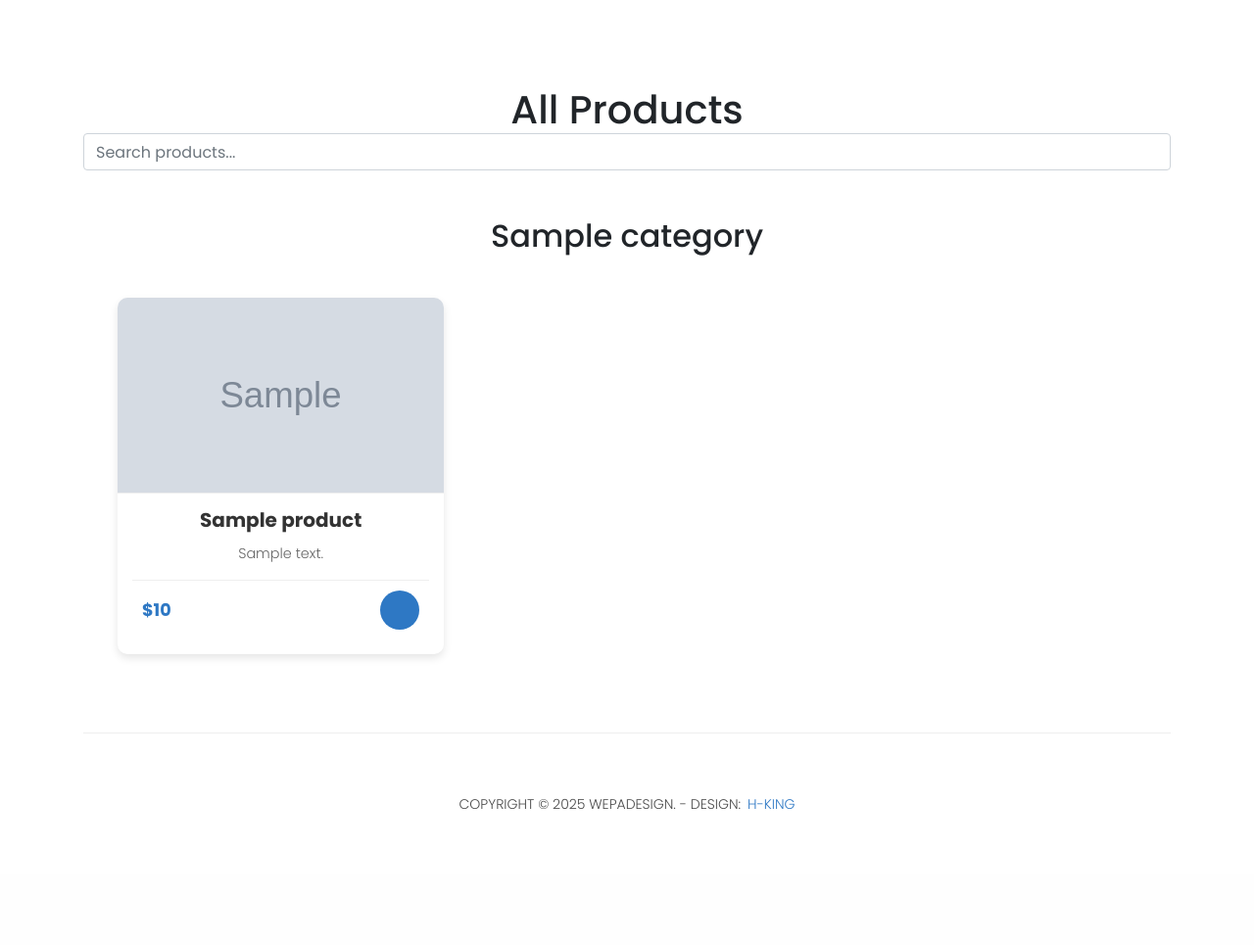
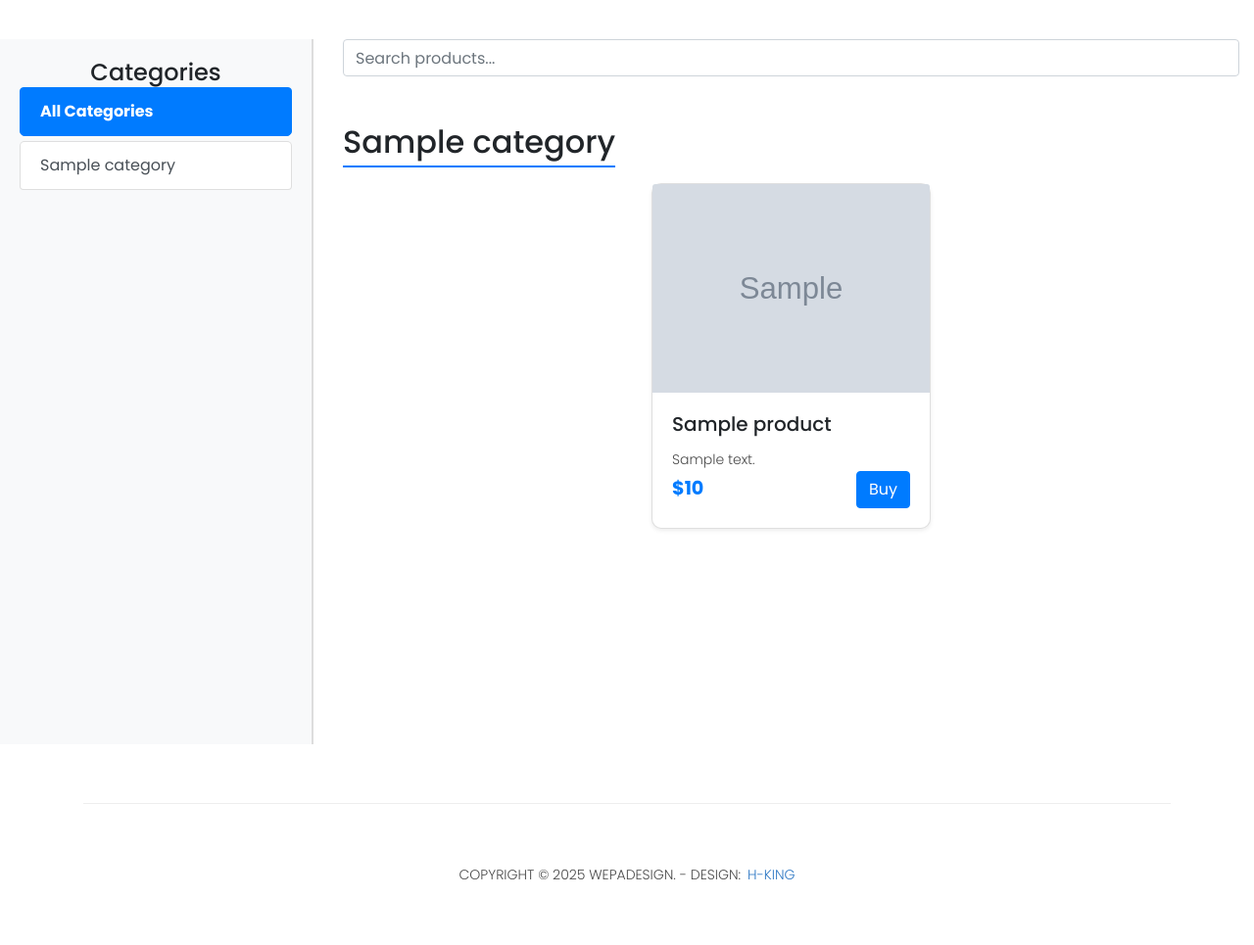
Before and after one commit to lma3ti/Machines-Tools, a Node server app: page /allproducts in a window 1280 px wide. Shown: the part 80-1045 px from the top of the page at 98% size. Before the commit the page ends 906 px from the top, so only its background shows below. Run offline with Node 20, Linux system fonts and the light colour scheme; tables that the repository leaves empty hold one stand-in row (values such as "Sample post"); grey boxes marked "Sample" are stand-in pictures; some libraries are stand-ins or nearby versions.

Commit message:
update  all products

```diff
--- a/assets/css/templatemo-sixteen.css
+++ b/assets/css/templatemo-sixteen.css
@@ -1084,9 +1084,10 @@ footer .inner-content p a {
 	}
 }
 
-/*allproducts.css*/
+/*allproducts.css
 
-/* Product Grid Layout */
+
+
 .product-grid {
     display: grid;
     grid-template-columns: repeat(3, 1fr);
@@ -1096,17 +1097,17 @@ footer .inner-content p a {
 
 @media (max-width: 768px) {
     .product-grid {
-        grid-template-columns: repeat(2, 1fr);  /* 2 columns on smaller screens */
+        grid-template-columns: repeat(2, 1fr);  /* 2 columns on smaller screens
     }
 }
 
 @media (max-width: 480px) {
     .product-grid {
-        grid-template-columns: 1fr;  /* 1 column on very small screens */
+        grid-template-columns: 1fr;  /* 1 column on very small screens
     }
 }
 
-/* Product Card Styling */
+/* Product Card Styling
 .product-card {
     background: #fff;
     border-radius: 10px;
@@ -1193,10 +1194,10 @@ footer .inner-content p a {
     opacity: 0;
 }
 
-/* Delay animations for each card */
+
 .product-card:nth-child(1) { animation-delay: 0.1s; }
 .product-card:nth-child(2) { animation-delay: 0.2s; }
 .product-card:nth-child(3) { animation-delay: 0.3s; }
 .product-card:nth-child(4) { animation-delay: 0.4s; }
 
-/*allproducts.css*/
+allproducts.css*/
--- a/views/allproducts.ejs
+++ b/views/allproducts.ejs
@@ -1,26 +1,39 @@
-<%- include('parts/top.ejs')%>
-<br><br><br><br><br><br><br>
-<h1 class="text-center">All Products</h1>
-<div class="container">
-  <div class="search-bar mb-5">
+<%- include('parts/top.ejs') %>
+<br><br><br>
+<div class="container-fluid mt-5">
+    <div class="row">
+        <!-- Sidebar (Catégories) -->
+        <div class="col-md-3 sidebar">
+            <h4 class="text-center">Categories</h4>
+            <div class="list-group">
+                <a href="#" class="list-group-item list-group-item-action active" data-category="all">All Categories</a>
+                <% Object.keys(productsByCategory).forEach(category => { %>
+                    <a href="#" class="list-group-item list-group-item-action" data-category="<%= category %>"><%= category %></a>
+                <% }) %>
+            </div>
+        </div>
+
+        <!-- Contenu principal -->
+        <div class="col-md-9 main-content">
+            <div class="search-bar mb-4">
                 <input type="text" id="searchInput" placeholder="Search products..." class="form-control">
             </div>
-   <div class="container">
+
             <% if (productsByCategory && Object.keys(productsByCategory).length > 0) { %>
                 <% for (let category in productsByCategory) { %>
-          <h2 class="mt-5 mb-4 text-center"><%= category %></h2>
-          <div class="product-grid">
+                    <h2 class="mt-4 mb-3 category-title category-section" data-category="<%= category %>"><%= category %></h2>
+                    <div class="row product-grid category-section" data-category="<%= category %>">
                         <% productsByCategory[category].forEach(product => { %>
-                  <div class="product-card">
-                      <div class="product-image">
-                          <img src="/uploads/<%= product.image %>" alt="<%= product.title %>" class="img-responsive" />
+                            <div class="col-md-4 product-card" data-category="<%= category %>">
+                                <div class="card shadow-sm">
+                                    <img src="/uploads/<%= product.image %>" class="card-img-top img-fluid" alt="<%= product.title %>">
+                                    <div class="card-body">
+                                        <h5 class="card-title"><%= product.title %></h5>
+                                        <p class="card-text"><%= product.description %></p>
+                                        <div class="d-flex justify-content-between align-items-center">
+                                            <span class="product-price">$<%= product.price %></span>
+                                            <a href="#" class="btn btn-primary"><i class="zmdi zmdi-shopping-basket"></i> Buy</a>
                                         </div>
-                      <div class="product-details">
-                          <h3 class="product-title"><%= product.title %></h3>
-                          <p class="product-description"><%= product.description %></p>
-                          <div class="product-footer">
-                              <span class="product-price">$<%= product.price %></span>
-                              <a href="#" class="buy-btn"><i class="zmdi zmdi-shopping-basket"></i></a>
                                     </div>
                                 </div>
                             </div>
@@ -32,6 +45,121 @@
             <% } %>
         </div>
     </div>
+</div>
 
+<%- include('parts/buttom.ejs') %>
 
-<%- include('parts/buttom.ejs')%>
+<script>
+    document.getElementById("searchInput").addEventListener("input", filterProducts);
+
+    document.querySelectorAll(".list-group-item").forEach(item => {
+        item.addEventListener("click", function(event) {
+            event.preventDefault();
+
+            // Changer la classe active
+            document.querySelectorAll(".list-group-item").forEach(link => link.classList.remove("active"));
+            this.classList.add("active");
+
+            let selectedCategory = this.getAttribute("data-category");
+            filterProducts(selectedCategory);
+        });
+    });
+
+    function filterProducts(selectedCategory = null) {
+        let searchText = document.getElementById("searchInput").value.toLowerCase();
+        selectedCategory = selectedCategory || document.querySelector(".list-group-item.active").getAttribute("data-category");
+
+        document.querySelectorAll(".product-card").forEach(card => {
+            let title = card.querySelector(".card-title").textContent.toLowerCase();
+            let category = card.getAttribute("data-category");
+
+            let matchesSearch = title.includes(searchText);
+            let matchesCategory = selectedCategory === "all" || category === selectedCategory;
+
+            card.style.display = matchesSearch && matchesCategory ? "block" : "none";
+        });
+
+        document.querySelectorAll(".category-section").forEach(section => {
+            let category = section.getAttribute("data-category");
+            let visibleProducts = document.querySelectorAll(`.product-card[data-category="${category}"]:not([style*="display: none"])`);
+
+            section.style.display = (selectedCategory === "all" || category === selectedCategory) && visibleProducts.length > 0 ? "block" : "none";
+        });
+    }
+</script>
+
+<style>
+    /* Sidebar */
+    .sidebar {
+        position: sticky;
+        top: 80px;
+        height: calc(100vh - 80px);
+        overflow-y: auto;
+        background: #f8f9fa;
+        padding: 20px;
+        border-right: 2px solid #ddd;
+    }
+
+    .list-group-item {
+        cursor: pointer;
+        border-radius: 5px;
+        margin-bottom: 5px;
+    }
+
+    .list-group-item.active {
+        background-color: #007bff;
+        color: white;
+        font-weight: bold;
+    }
+
+    /* Main Content */
+    .main-content {
+        padding-left: 30px;
+    }
+
+    /* Products */
+    .product-grid {
+        display: flex;
+        flex-wrap: wrap;
+        justify-content: center;
+        gap: 20px;
+    }
+
+    .product-card {
+        max-width: 350px;
+    }
+
+    .card {
+        border-radius: 10px;
+        transition: transform 0.2s ease-in-out;
+    }
+
+    .card:hover {
+        transform: scale(1.05);
+    }
+
+    .product-price {
+        font-size: 1.2rem;
+        font-weight: bold;
+        color: #007bff;
+    }
+
+    .category-title {
+        border-bottom: 2px solid #007bff;
+        display: inline-block;
+        padding-bottom: 5px;
+    }
+
+    /* Responsive */
+    @media (max-width: 768px) {
+        .sidebar {
+            position: relative;
+            height: auto;
+            border-right: none;
+        }
+
+        .main-content {
+            padding-left: 0;
+        }
+    }
+</style>
```
Lines whose indentation alone changed are shown as unchanged.
